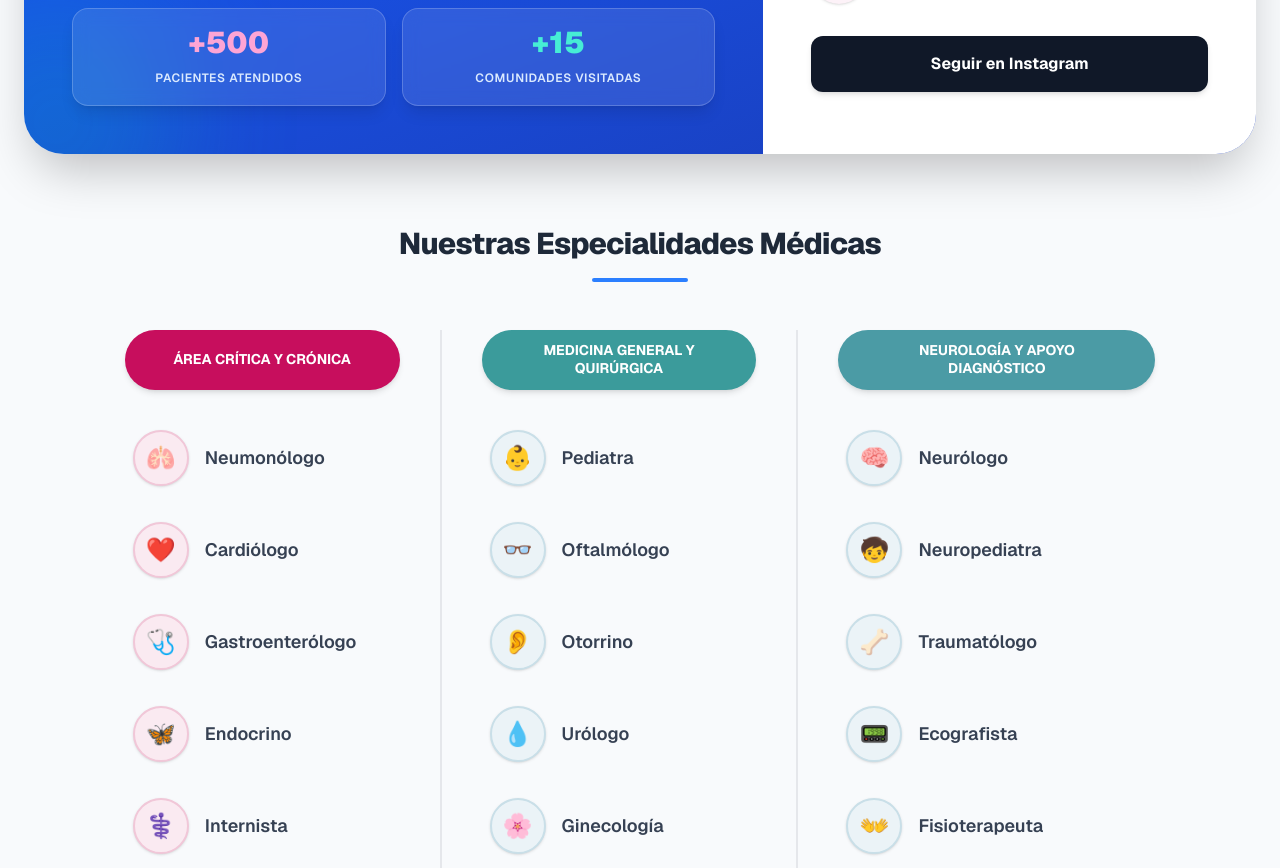
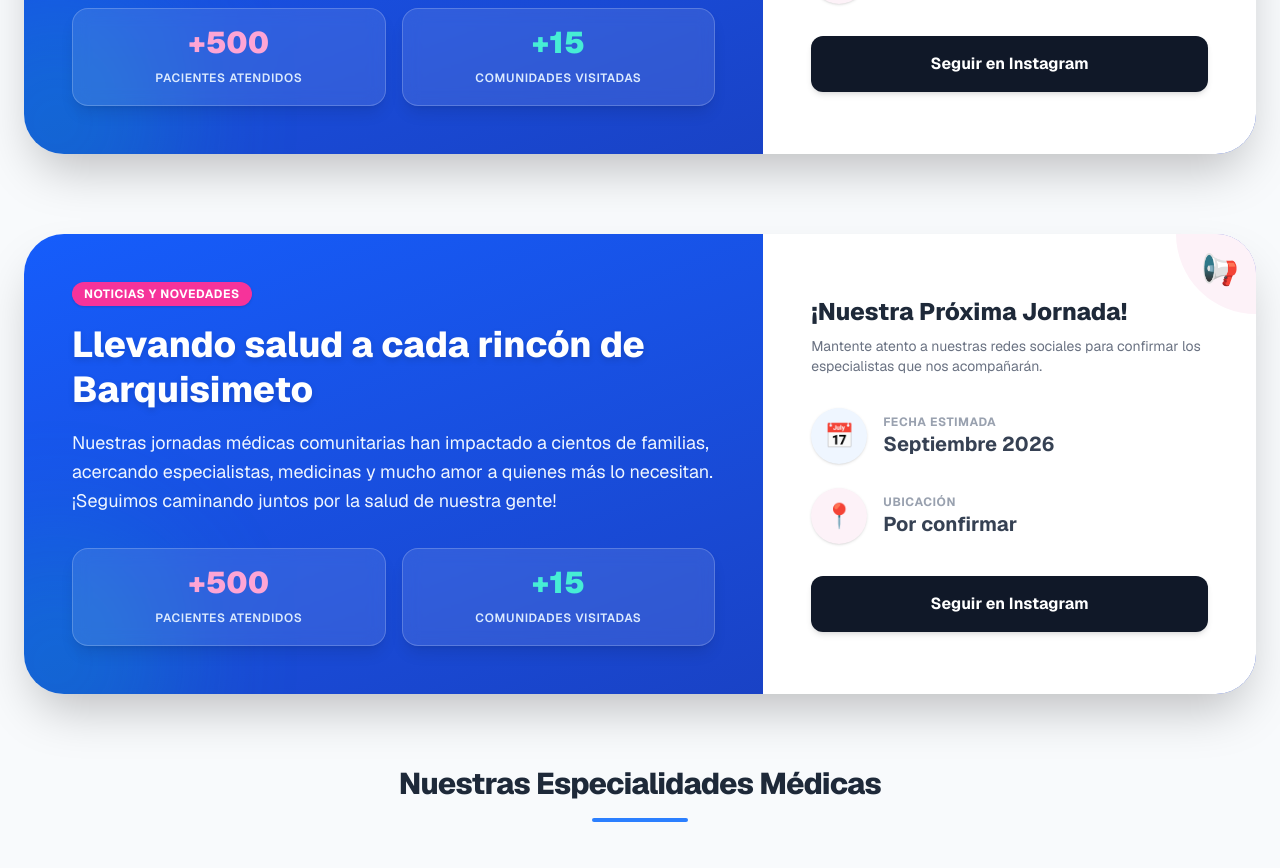
Before and after one commit to Elropp17/fundacam, a Next.js app in the folder my-fun/: page / in a window 1280 px wide. Shown: the part 720-1588 px from the top of the page. Built offline with nearby package versions, Linux system fonts and the light colour scheme.

Commit message:
holasexo

```diff
--- a/my-fun/app/page.tsx
+++ b/my-fun/app/page.tsx
@@ -360,6 +360,84 @@ export default function Home() {
           </motion.div>
         )}
       </AnimatePresence>
+      {/* SECCIÓN DE NOTICIAS Y JORNADAS SOLIDARIAS */}
+      <section className="max-w-7xl mx-auto w-full px-6 pt-16 pb-4">
+        <motion.div
+          initial={{ opacity: 0, y: 30 }}
+          whileInView={{ opacity: 1, y: 0 }}
+          viewport={{ once: true, margin: "-50px" }}
+          transition={{ duration: 0.6 }}
+          className="bg-gradient-to-br from-blue-600 to-blue-800 rounded-[2.5rem] shadow-2xl overflow-hidden relative flex flex-col md:flex-row"
+        >
+          {/* Decoración de fondo */}
+          <div className="absolute -top-24 -right-24 w-64 h-64 bg-pink-500 rounded-full blur-3xl opacity-30"></div>
+          <div className="absolute -bottom-24 -left-24 w-64 h-64 bg-teal-400 rounded-full blur-3xl opacity-20"></div>
+
+          {/* Contenido Izquierda: Lo que hemos hecho */}
+          <div className="p-8 md:p-12 md:w-3/5 text-white z-10 flex flex-col justify-center">
+            <span className="bg-pink-500 text-white text-xs font-bold uppercase tracking-wider py-1 px-3 rounded-full inline-block w-max mb-4 shadow-sm">
+              Noticias y Novedades
+            </span>
+            <h3 className="text-3xl md:text-4xl font-extrabold mb-4 leading-tight drop-shadow-md">
+              Llevando salud a cada rincón de Barquisimeto
+            </h3>
+            <p className="text-blue-50 text-base md:text-lg mb-8 leading-relaxed">
+              Nuestras jornadas médicas comunitarias han impactado a cientos de familias, acercando especialistas, medicinas y mucho amor a quienes más lo necesitan. ¡Seguimos caminando juntos por la salud de nuestra gente!
+            </p>
+
+            {/* Contadores de impacto */}
+            <div className="flex gap-4">
+              <div className="bg-white/10 rounded-2xl p-4 border border-white/20 backdrop-blur-sm flex-1 text-center shadow-lg">
+                <span className="block text-3xl font-black text-pink-300 mb-1">+500</span>
+                <span className="text-xs text-blue-100 uppercase tracking-wider font-semibold">Pacientes Atendidos</span>
+              </div>
+              <div className="bg-white/10 rounded-2xl p-4 border border-white/20 backdrop-blur-sm flex-1 text-center shadow-lg">
+                <span className="block text-3xl font-black text-teal-300 mb-1">+15</span>
+                <span className="text-xs text-blue-100 uppercase tracking-wider font-semibold">Comunidades Visitadas</span>
+              </div>
+            </div>
+          </div>
+
+          {/* Contenido Derecha: Próxima Jornada */}
+          <div className="bg-white p-8 md:p-12 md:w-2/5 z-10 flex flex-col justify-center relative">
+            <div className="absolute top-0 right-0 w-20 h-20 bg-pink-50 rounded-bl-full flex items-center justify-center">
+              <span className="text-3xl animate-bounce pt-2 pl-2">📢</span>
+            </div>
+
+            <h4 className="text-2xl font-extrabold text-gray-800 mb-2">¡Nuestra Próxima Jornada!</h4>
+            <p className="text-gray-500 text-sm mb-8">Mantente atento a nuestras redes sociales para confirmar los especialistas que nos acompañarán.</p>
+
+            <div className="space-y-6">
+              <div className="flex items-center gap-4 group">
+                <div className="w-14 h-14 bg-blue-50 group-hover:bg-blue-100 rounded-full flex items-center justify-center text-blue-600 text-2xl shadow-sm transition-colors">
+                  📅
+                </div>
+                <div>
+                  <p className="text-xs text-gray-400 font-bold uppercase tracking-wider">Fecha estimada</p>
+                  <p className="text-xl font-bold text-gray-700">Septiembre 2026</p>
+                </div>
+              </div>
+
+              <div className="flex items-center gap-4 group">
+                <div className="w-14 h-14 bg-pink-50 group-hover:bg-pink-100 rounded-full flex items-center justify-center text-pink-600 text-2xl shadow-sm transition-colors">
+                  📍
+                </div>
+                <div>
+                  <p className="text-xs text-gray-400 font-bold uppercase tracking-wider">Ubicación</p>
+                  <p className="text-xl font-bold text-gray-700">Por confirmar</p>
+                </div>
+              </div>
+            </div>
+
+            <button
+              onClick={() => window.open('https://instagram.com/tu_usuario', '_blank')}
+              className="mt-8 w-full bg-gray-900 hover:bg-gray-800 text-white font-bold py-4 rounded-xl transition-all shadow-md hover:shadow-lg transform hover:-translate-y-1"
+            >
+              Seguir en Instagram
+            </button>
+          </div>
+        </motion.div>
+      </section>
 
       {/* Contenido Principal (Especialidades) */}
       <main className="max-w-6xl mx-auto pt-14 pb-12 px-6 flex-grow">
```
